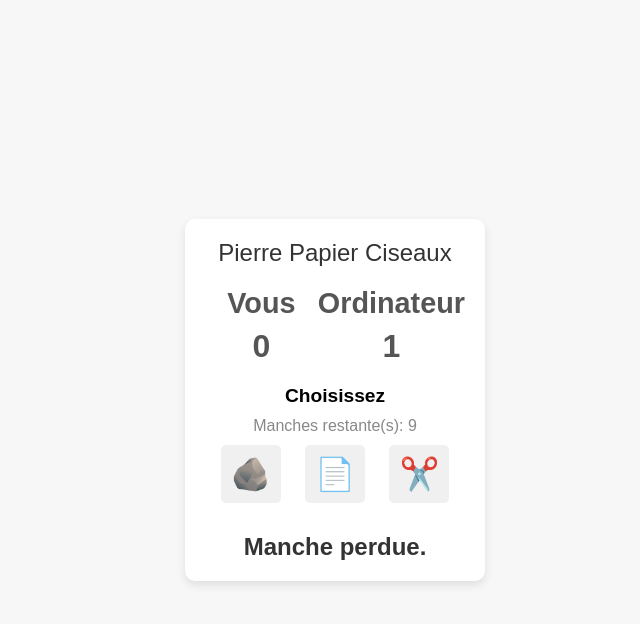
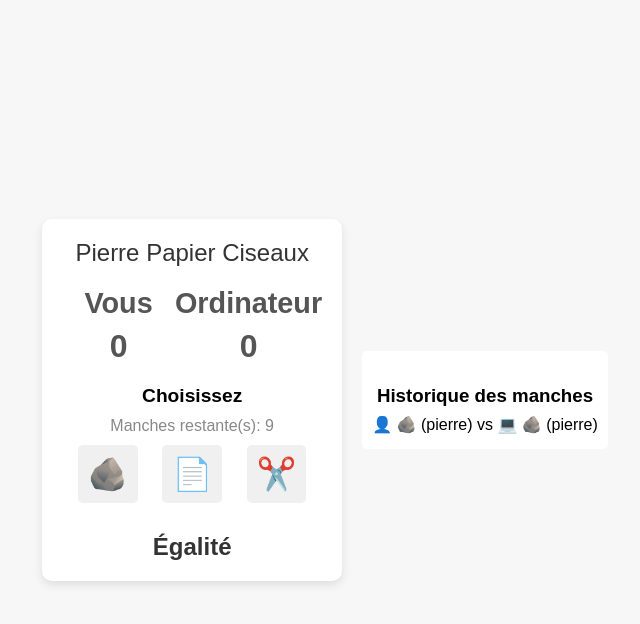
Before and after one commit to elimf/Rock-Paper-Scissor, a plain HTML site: page index.html in a window 1280 px wide. Both pictures are taken after a click on the button "Pierre". Shown: the whole page, without its empty margins (305-945 px from the left). Drawn offline with Linux system fonts and the light colour scheme.

Commit message:
feat: Add game history feature with display and styling

```diff
--- a/index.html
+++ b/index.html
@@ -43,6 +43,13 @@
 
       <!-- Reload the game -->
       <button class="reload">Rejouer</button>
+
+    </section>
+    <section class="history-container">
+      <div class="history">
+        <h3>Historique des manches</h3>
+        <ul class="history-list"></ul>
+      </div>
     </section>
 
     <script src="script.js"></script>
--- a/script.js
+++ b/script.js
@@ -6,11 +6,15 @@ const game = () => {
   const computerOptions = ["pierre", "feuille", "ciseau"];
   const playerChoices = [];
 
-  // IA moins intelligente (30% de chance de faire une erreur)
+  const emojiMap = {
+    pierre: "🪨",
+    feuille: "📄",
+    ciseau: "✂️",
+  };
+
   const chooseComputerMove = (playerChoices) => {
     const lastPlayerMove = playerChoices[playerChoices.length - 1];
-
-    const makeMistake = Math.random() < 0.3; // 30% chance de se tromper
+    const makeMistake = Math.random() < 0.6;
 
     if (makeMistake || !lastPlayerMove) {
       const randomIndex = Math.floor(Math.random() * 3);
@@ -30,6 +34,17 @@ const game = () => {
     const scissorBtn = document.querySelector(".scissor");
     const playerOptions = [rockBtn, paperBtn, scissorBtn];
 
+    // Créer une zone d’historique si elle n’existe pas
+    let history = document.querySelector(".history");
+    if (!history) {
+      history = document.createElement("div");
+      history.classList.add("history");
+      document.querySelector(".game").appendChild(history);
+      history.innerHTML = "<h3>Historique des manches</h3><ul class='history-list'></ul>";
+    }
+
+    const historyList = document.querySelector(".history-list");
+
     playerOptions.forEach((option) => {
       option.addEventListener("click", function () {
         const movesLeft = document.querySelector(".movesleft");
@@ -40,6 +55,11 @@ const game = () => {
         playerChoices.push(playerChoice);
 
         const computerChoice = chooseComputerMove(playerChoices);
+
+        // Ajouter à l’historique
+        const li = document.createElement("li");
+        li.innerHTML = `👤 ${emojiMap[playerChoice]} (${playerChoice}) vs 💻 ${emojiMap[computerChoice]} (${computerChoice})`;
+        historyList.appendChild(li);
 
         winner(playerChoice, computerChoice);
 
--- a/styles.css
+++ b/styles.css
@@ -14,7 +14,8 @@ body {
   align-items: center;
   height: 100vh;
   margin: 0;
-  flex-direction: column;
+  flex-direction: row;
+
 }
 
 .game {
@@ -150,3 +151,31 @@ body {
     margin-bottom: 1rem;
   }
 }
+
+.history-container {
+    margin: 20px;
+    background-color: #fff;
+    padding: 10px;
+    border-radius: 5px;
+  }
+
+  .history-title {
+    font-size: 1.2rem;
+    font-weight: bold;
+    margin-bottom: 10px;
+  }
+.history {
+    margin-top: 1.5rem;
+    text-align: center;
+  }
+
+  .history-list {
+    list-style: none;
+    padding: 0;
+    font-size: 1rem;
+    margin-top: 0.5rem;
+  }
+
+  .history-list li {
+    margin-bottom: 5px;
+  }
```
